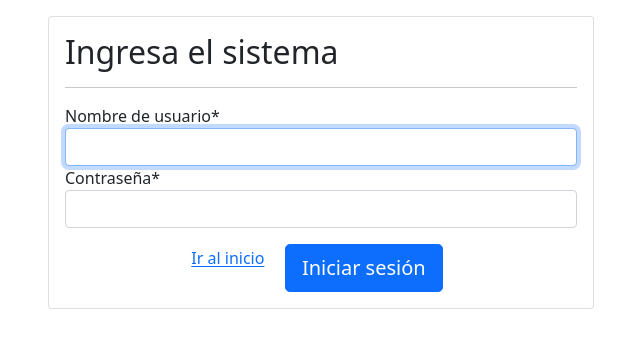
After one commit to dbetm/tecnomarket-learn-django, a Django app: page /accounts/login/ in a window 1280 px wide. The commit adds this page. Shown: the top 348 px of the page, without its empty margins (319-959 px from the left). Run offline with Django 3.2, Linux system fonts and the light colour scheme; some libraries are stand-ins or nearby versions.

Commit message:
Add user login

```diff
--- /dev/null
+++ b/app/templates/registration/login.html
@@ -0,0 +1,34 @@
+<!DOCTYPE html>
+<html lang="es" dir="ltr">
+    <head>
+        <meta charset="UTF-8">
+        <meta name="viewport" content="width=device-width, initial-scale=1.0">
+        <title>Login</title>
+
+        <link href="https://cdn.jsdelivr.net/npm/bootstrap@5.0.0-beta1/dist/css/bootstrap.min.css" rel="stylesheet" integrity="sha384-giJF6kkoqNQ00vy+HMDP7azOuL0xtbfIcaT9wjKHr8RbDVddVHyTfAAsrekwKmP1" crossorigin="anonymous">
+    </head>
+    <body>
+        {% load crispy_forms_tags %}
+        <div class="container my-3">
+            <div class="row">
+                <div class="col-12 col-md-6 offset-md-3">
+                    <div class="card">
+                        <div class="card-body">
+                            <h2>Ingresa el sistema</h2>
+                            <hr>
+                            <form class="" action="" method="post">
+                                {% csrf_token %}
+                                {{ form | crispy }}
+                                <div class="text-center">
+                                    <a href="{% url 'home' %}">Ir al inicio</a>
+                                    &nbsp;
+                                    <input type="submit" name="" value="Iniciar sesión" class="btn btn-primary btn-lg mx-2 mt-3">
+                                </div>
+                            </form>
+                        </div>
+                    </div>
+                </div>
+            </div>
+        </div>
+    </body>
+</html>
--- a/tecnomarket/settings.py
+++ b/tecnomarket/settings.py
@@ -28,6 +28,9 @@ DEBUG = True
 ALLOWED_HOSTS = []
 
 MESSAGE_STORAGE = 'django.contrib.messages.storage.cookie.CookieStorage'
+
+LOGIN_REDIRECT_URL = '/'
+LOGOUT_REDIRECT_URL = '/'
 
 # Application definition
 
--- a/tecnomarket/urls.py
+++ b/tecnomarket/urls.py
@@ -21,6 +21,7 @@ from django.conf.urls.static import static
 urlpatterns = [
     path('admin/', admin.site.urls),
     path('', include('app.urls')),
+    path('accounts/', include('django.contrib.auth.urls')),
 ]
 
 if settings.DEBUG:
```
Also changed, not shown: app/templates/app/base.html (+12 -0 lines).
